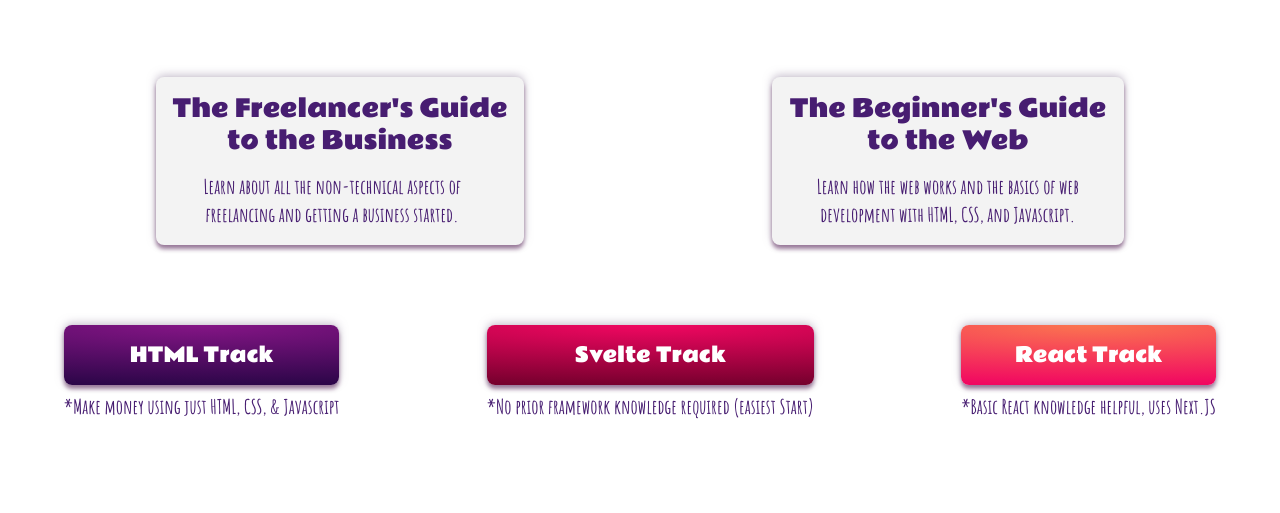
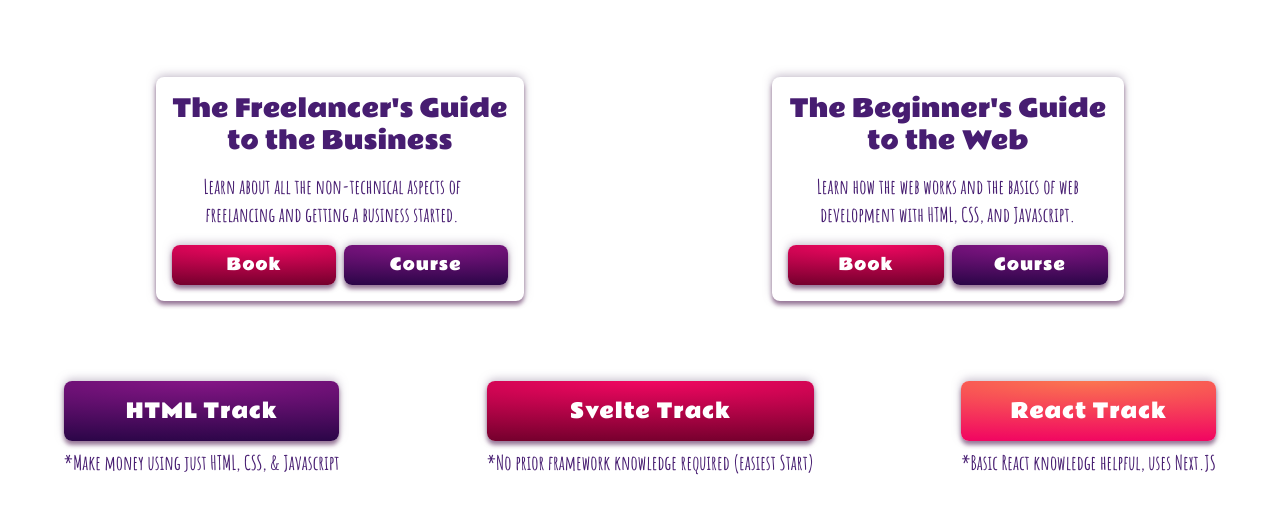
Before and after one commit to brittneypostma/freelancing-with-jamstack, a Svelte app: page / in a window 1280 px wide. Shown: the part 251-764 px from the top of the page. Built offline with nearby package versions, Linux system fonts and the light colour scheme; a web font is replaced by a local one.

Commit message:
added book andd course option

```diff
--- a/src/lib/Card.svelte
+++ b/src/lib/Card.svelte
@@ -4,12 +4,13 @@
 	export let desc
 </script>
 
-<article class="max-w-sm">
-	<a
-		href="/"
-		class="bg-basics-20 max-w-lg rounded-lg shadow-highlight transition-all duration-300 hover:shadow-hover grid gap-4 p-4 text-center"
-	>
-		<h2>{mainTitle}<br />{subTitle}</h2>
-		<p class="max-w-xs">{desc}</p>
-	</a>
+<article
+	class="max-w-smbg-basics-20 rounded-lg shadow-highlight transition-all duration-300 hover:shadow-hover grid gap-4 p-4 text-center"
+>
+	<h2>{mainTitle}<br />{subTitle}</h2>
+	<p class="max-w-xs">{desc}</p>
+	<div class="grid gap-2 lg:flex lg:gap-0 lg:space-x-2 lg:justify-between">
+		<a href="/freelancing-book" role="button" class="red-gradient p-2">Book</a>
+		<a href="/freelancing-course" role="button" class="purple-gradient p-2">Course</a>
+	</div>
 </article>
--- a/src/lib/Track.svelte
+++ b/src/lib/Track.svelte
@@ -6,7 +6,7 @@
 </script>
 
 <article class="grid gap-2">
-	<a href={link} class={color} role="button">
+	<a href={link} class={`p-4 + ${color}`} role="button">
 		<h3>{title}</h3>
 	</a>
 
--- a/src/styles.css
+++ b/src/styles.css
@@ -47,11 +47,7 @@
 
 	a[role='button'],
 	button {
-		@apply p-4 text-white text-center block rounded-lg;
-	}
-
-	a[role='button'],
-	button {
+		@apply text-white text-center block rounded-lg w-full font-subHeading text-base tracking-wider;
 		background-size: 200% auto;
 		box-shadow: 0px 4px 4px rgba(65, 6, 66, 0.5), 0px -2px 8px rgba(147, 131, 159, 0.5);
 		transition: all 0.3s ease-in-out;
@@ -74,4 +70,12 @@
 	.peach-gradient {
 		background-image: radial-gradient(100% 100% at 25% 0%, #fb7550, #f10761);
 	}
+	/*
+	.blue-gradient {
+		background-image: radial-gradient(100% 100% at 25% 0%, #34e0e2 0%, #114949 100%);
+	}
+
+	.green-gradient {
+		background-image: radial-gradient(100% 100% at 25% 0%, #99ec3a 0%, #4a7700 100%);
+	} */
 }
```
